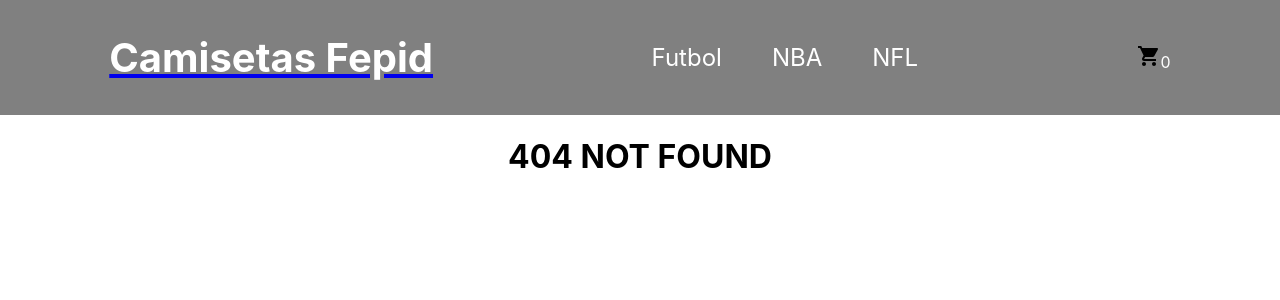
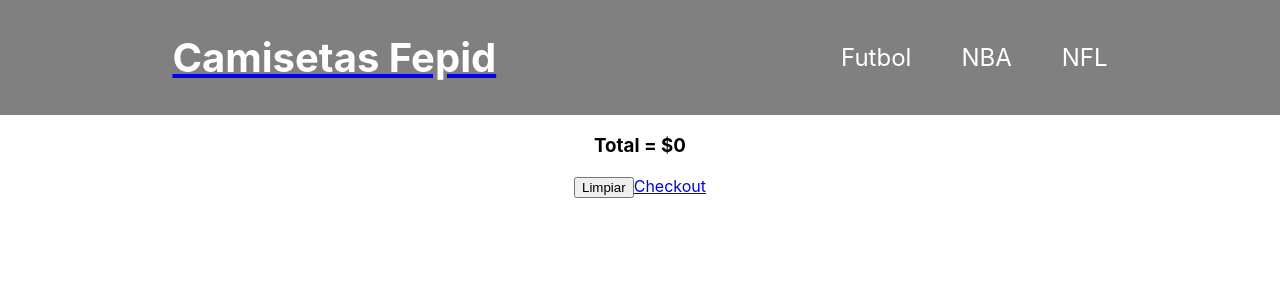
Before and after one commit to AlexisFilippi/camisetas-fepid, a React (Create React App) app: page /cart in a window 1280 px wide. Before the commit this address had no page. Shown: the top 300 px of the page. Built offline with nearby package versions, Linux system fonts and the light colour scheme.

Commit message:
Consultar sobre CartWidget

```diff
--- a/src/App.jsx
+++ b/src/App.jsx
@@ -3,20 +3,26 @@
 import ItemListContainer from './components/ItemListContainer/ItemListContainer';
 import ItemDetailContainer from './components/ItemDetailContainer/ItemDetailContainer';
 import { BrowserRouter, Route, Routes } from 'react-router-dom';
+import { CartProvider } from './context/CartContext';
+import Cart from './components/Cart/Cart';
 
 
 function App() {
   return (
     <div className="App">
       <BrowserRouter>
+      <CartProvider>
         < NavBar />
         <Routes>
           <Route path='/' element={<ItemListContainer />} />
           <Route path='/category/:categoryId' element={<ItemListContainer />} />
           <Route path='/item/:itemId' element={<ItemDetailContainer />} />
+
+          <Route path='cart' element={<Cart />} />
           <Route path='*' element={<h1>404 NOT FOUND</h1>} />
 
         </Routes>
+        </CartProvider>
       </BrowserRouter>
     </div>
 
--- a/src/asyncMock.jsx
+++ b/src/asyncMock.jsx
@@ -2,7 +2,7 @@
     {
         id: '1',
         name: 'Camiseta Boston Celtics',
-        price: '$125000',
+        price: 125000,
         category: 'NBA',
         img: 'https://images.footballfanatics.com/boston-celtics/boston-celtics-nike-icon-swingman-jersey-jayson-tatum-unisex_ss4_p-13392523+u-7mwh2m6ziymrtks2cguq+v-7aa99caf5eee4073adec36d5b839f13e.jpg?_hv=2&w=340',
         stock: 10,
@@ -12,7 +12,7 @@
     {
         id: '2',
         name: 'Camiseta Inter Miami',
-        price: '$124000',
+        price: 124000,
         category: 'Futbol',
         img: 'https://images.footballfanatics.com/inter-miami-cf/mens-adidas-lionel-messi-pink-inter-miami-cf-2023-the-heart-beat-kit-replica-jersey_ss5_p-200282037+u-3sem8zmxl5p7jwlweru7+v-e8nnyqqlnhlml6lxh32x.jpg?_hv=2&w=340',
         stock: 10,
@@ -22,7 +22,7 @@
     {
         id: '3',
         name: 'Camiseta Broncos Denver',
-        price: '$54000',
+        price: 54000,
         category: 'NFL',
         img: 'https://fanatics.frgimages.com/denver-broncos/mens-nike-champ-bailey-orange-denver-broncos-game-retired-player-jersey_pi3974000_ff_3974159-642392345491d2420709_full.jpg?_hv=2&w=340',
         stock: 10,
--- /dev/null
+++ b/src/components/Cart/Cart.jsx
@@ -0,0 +1,37 @@
+import { useContext } from "react"
+import { CartContext } from "../../context/CartContext"
+import { Link } from "react-router-dom"
+import CartItem from "../CartItem/CartItem"
+
+
+
+const Cart = () => {
+    const { cart, clearCart, totalQuantity, } = useContext(CartContext)
+
+    const calcularTotal = () => {
+        return cart.reduce((total, item) => total + item.price * item.quantity, 0);
+      };
+
+      const total = calcularTotal();
+
+    if(totalQuantity === 0){
+        return (
+            <div>
+                <h1>No hay items en el carrito</h1>
+                <Link to='/'>Productos</Link>
+            </div>
+        )
+
+    }
+
+    return (
+        <div>
+            { cart.map(p => <CartItem key={p.id} {...p}/>) }
+            <h3>Total = ${total}</h3>
+            <button onClick={() => clearCart()}>Limpiar</button>
+            <Link to='/checkout'>Checkout</Link>
+        </div>
+    )
+}
+
+export default Cart
--- /dev/null
+++ b/src/components/CartItem/CartItem.jsx
@@ -0,0 +1,15 @@
+import React from 'react';
+
+const CartItem = ({ id,  name, price, quantity }) => {
+
+  return (
+    <div>
+      <h3>{name}</h3>
+      <p>Cantidad: {quantity}</p>
+      <p>Precio: {price}</p>
+
+    </div>
+  );
+};
+
+export default CartItem;
--- a/src/components/CartWidget/CartWidget.jsx
+++ b/src/components/CartWidget/CartWidget.jsx
@@ -1,11 +1,19 @@
+import { useContext } from 'react'
 import cart from './assets/cart.svg'
+import { CartContext } from '../../context/CartContext'
+import { Link } from 'react-router-dom'
 
 const CartWidget = () => {
+    const { totalQuantity } = useContext(CartContext)
     return (
-        <div>
-            <img src={cart} alt="cart-widget" />
-            0
-        </div>
+        <Link to="/cart" style={{ display: totalQuantity > 0 ? 'block' : 'none' }}>
+
+
+
+                <img src={cart} alt="cart-widget" />
+                {totalQuantity}
+
+        </Link>
     )
 }
 
--- a/src/components/ItemDetail/ItemDetail.jsx
+++ b/src/components/ItemDetail/ItemDetail.jsx
@@ -1,6 +1,24 @@
+import { useContext, useState } from "react";
 import ItemCount from "../ItemCount/ItemCount";
+import { Link } from "react-router-dom";
+import { CartContext } from "../../context/CartContext";
 
 const ItemDetail = ({ id, name, img, category, description, price, stock}) => {
+
+    const [quantityAdded, setQuantityAdded] = useState (0)
+
+    const { addItem } = useContext(CartContext)
+
+    const handleOnAdd = (quantity) =>{
+        setQuantityAdded (quantity)
+
+        const item = {
+            id, name, price
+        }
+
+        addItem(item, quantity)
+    }
+
     return (
         <article>
             <header>
@@ -17,7 +35,15 @@
                 <p>Precio: {price}</p>
             </section>
             <footer>
-                <ItemCount initial={1} stock={10} />
+                {
+
+                    quantityAdded > 0 ? (
+                        <Link to='/cart'>Terminar Compra</Link>
+                    ) : (
+                    <ItemCount initial={1} stock={stock} onAdd={handleOnAdd} />
+                    )
+                }
+
             </footer>
         </article>
     )
--- /dev/null
+++ b/src/context/CartContext.jsx
@@ -0,0 +1,41 @@
+import { createContext, useState } from "react";
+
+
+export const CartContext = createContext({
+    cart: []
+})
+
+export const CartProvider = ({ children }) => {
+    const [cart, setCart] = useState([])
+
+
+
+    const addItem = (item, quantity) => {
+        if (!isInCart(item.id)) {
+            setCart(prev => [...prev, { ...item, quantity }])
+        } else {
+            console.error('El producto ya fue agregado');
+        }
+    }
+
+    const removeItem = (itemId) => {
+        const cartUpdated = cart.filter(prod => prod.id !== itemId)
+        setCart(cartUpdated)
+    }
+
+    const clearCart = () => {
+        setCart([])
+    }
+
+    const isInCart = (itemId) => {
+        return cart.some(prod => prod.id === itemId)
+    }
+
+
+
+    return (
+        <CartContext.Provider value={{ cart, addItem, removeItem, clearCart }}>
+            {children}
+        </CartContext.Provider>
+    )
+}
```
